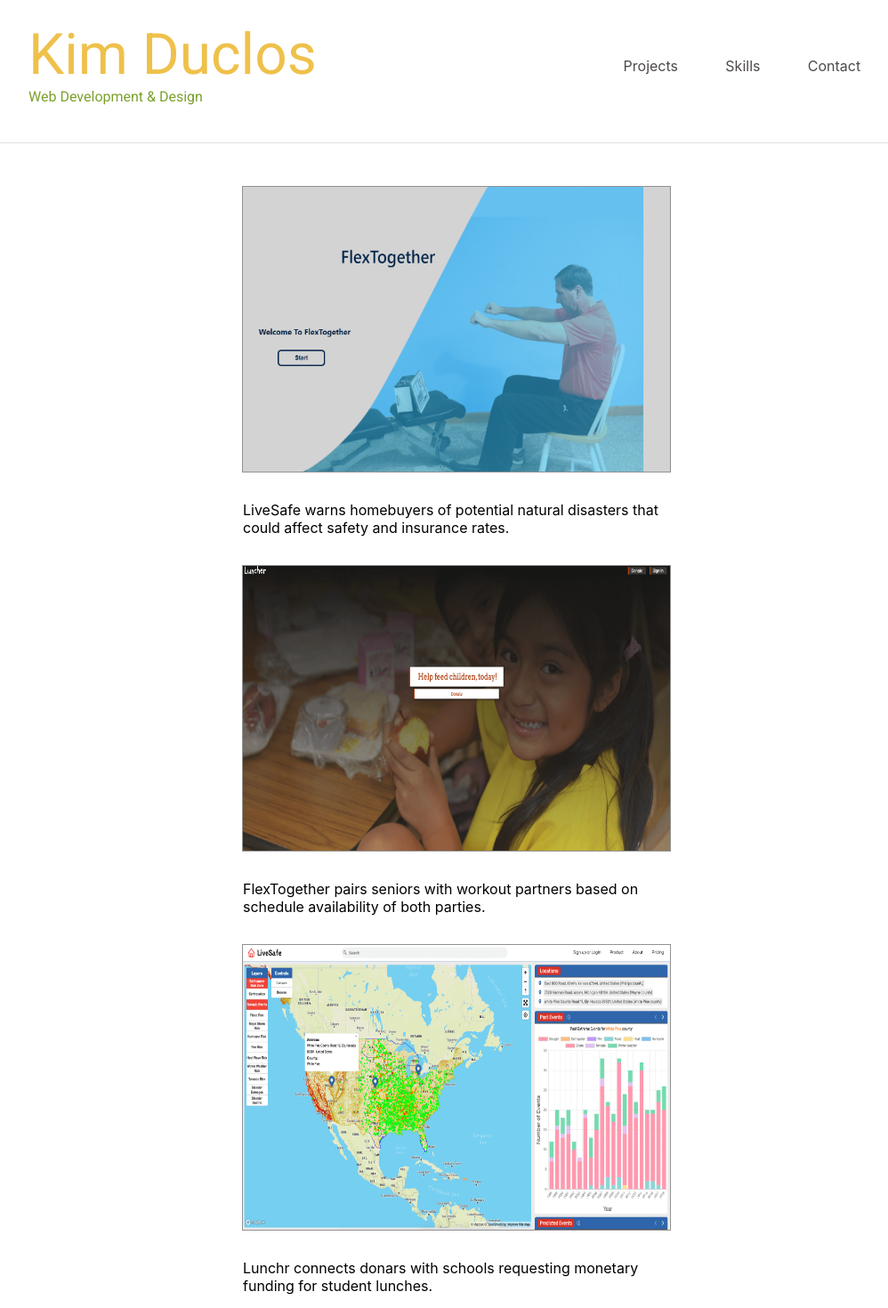
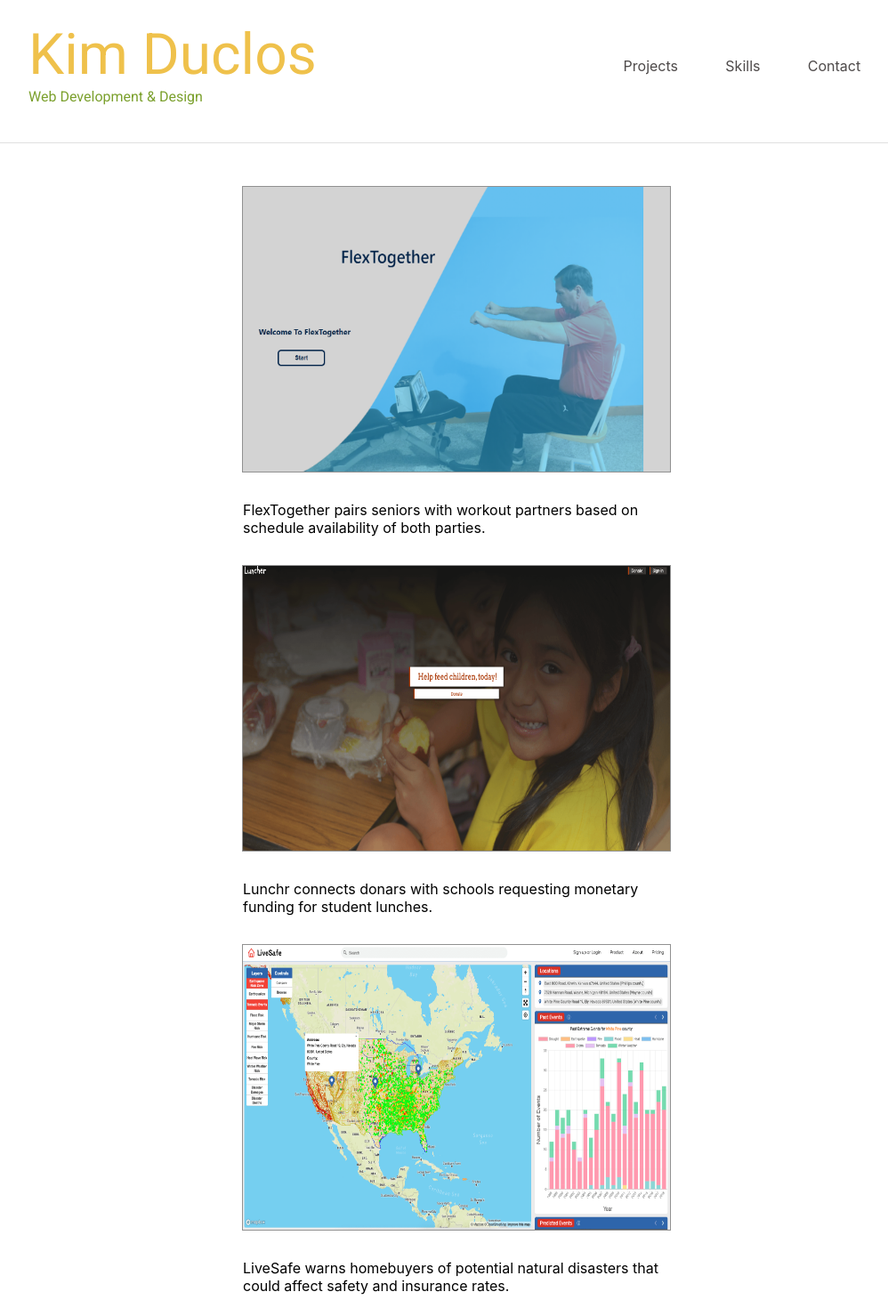
Before and after one commit to KimDuclos/kimduclos.github.io, a React (Create React App) app: page / in a window 1280 px wide. Shown: the top 1470 px of the page at 89% size, without its empty margins (127-1125 px from the left). Built offline with nearby package versions, Linux system fonts and the light colour scheme.

Commit message:
fixed project captions

```diff
--- a/src/projects/projects.jsx
+++ b/src/projects/projects.jsx
@@ -10,19 +10,20 @@ const Projects = () => {
         <ProjectBox
             image="/images/flex-together.PNG"
             alt="Flex Together Image"
-            caption="LiveSafe warns homebuyers of potential natural disasters that could affect safety and insurance rates."
+            caption="FlexTogether pairs seniors with workout partners based on schedule availability of both parties."
             link="https://flex-together-max.netlify.com/"
         />
         <ProjectBox
             image="/images/lunchr.PNG"
             alt="Lunchr Image"
-            caption="FlexTogether pairs seniors with workout partners based on schedule availability of both parties."
+            caption="Lunchr connects donars with schools requesting monetary funding for student lunches."
             link="https://luncher-team.github.io/luncher-app-frank-UI/"
         />
         <ProjectBox
             image="/images/live-safe.PNG"
             alt="Live SafeImage"
-            caption="Lunchr connects donars with schools requesting monetary funding for student lunches."
+            caption="LiveSafe warns homebuyers of potential natural disasters that could affect safety and insurance rates."
+
             link="https://livesafe.services/"
         />
         <ProjectBox
```
